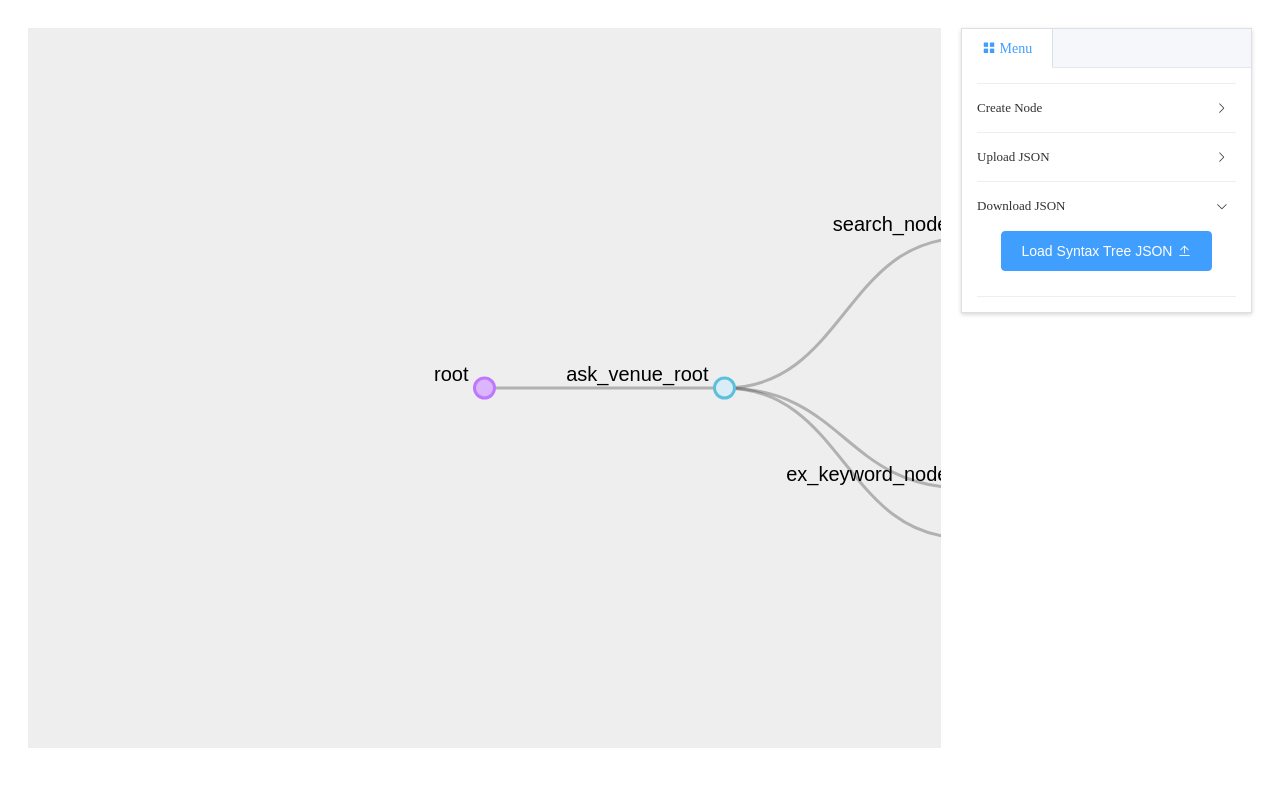
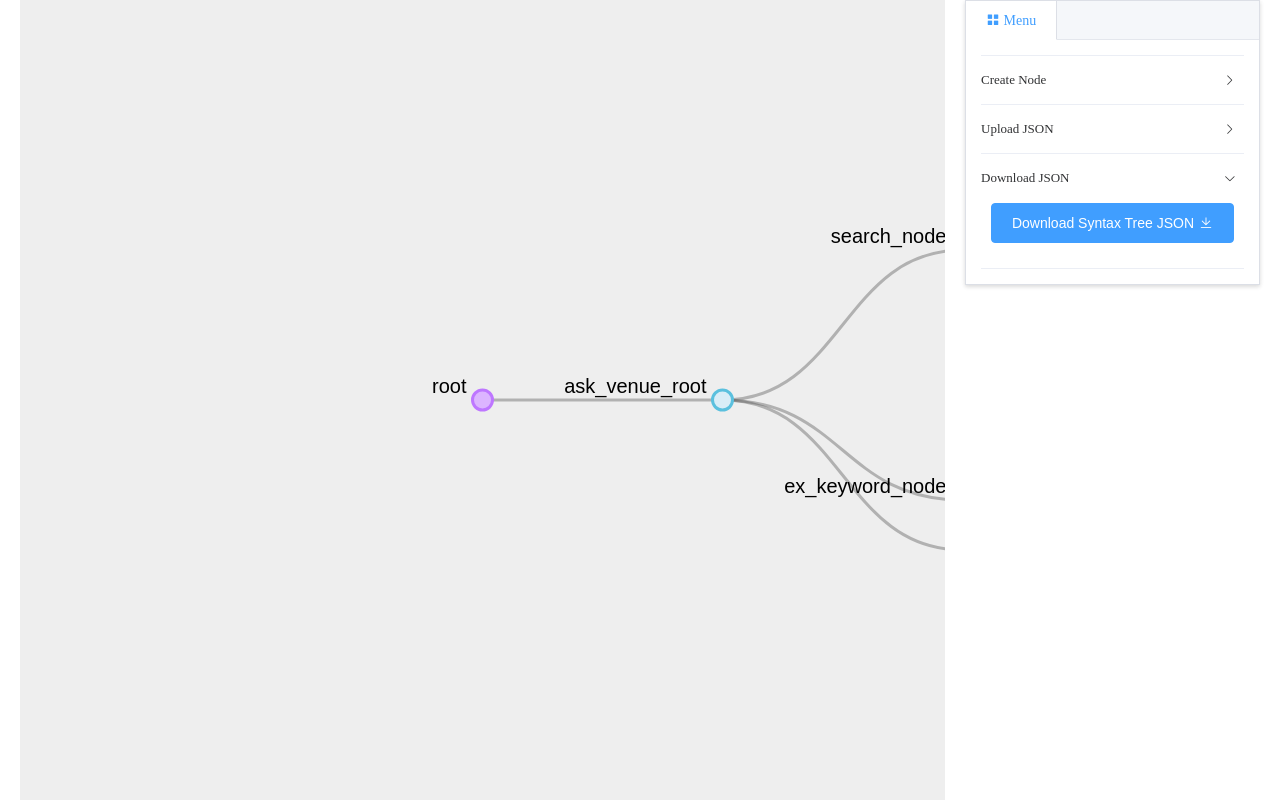
Before and after one commit to wzyjerry/interactive-syntax-tree, a Vue app: page /#/ in a window 1280 px wide. Built offline with nearby package versions, Linux system fonts and the light colour scheme.

Commit message:
修复部分显示bug

```diff
--- a/src/App.vue
+++ b/src/App.vue
@@ -1,5 +1,5 @@
 <template>
-  <div class="app">
+  <div id="app">
     <router-view/>
   </div>
 </template>
--- a/src/components/InteractiveSyntaxTree.vue
+++ b/src/components/InteractiveSyntaxTree.vue
@@ -5,7 +5,7 @@
         <!-- 左侧树图，占宽3/4 -->
         <el-col :span="18">
           <svg
-            height="90vh"
+            height="100vh"
             width="100%" />
         </el-col>
         <!-- 右侧控制面板，占宽1/4 -->
@@ -164,15 +164,14 @@
                         action="#"
                         multiple>
                         <i class="el-icon-upload"/>
-                        <div class="el-upload__text">将文件拖到此处，或<em>点击上传</em></div>
+                        <div class="el-upload__text">Drag and drop json files there, or <em>click</em> to upload</div>
                         <div
                           slot="tip"
-                          class="el-upload__tip">上传的文件会合并到根<el-button
+                          class="el-upload__tip">Tree will be merged to the root<el-button
                             style="margin-left: 10px;"
                             size="small"
                             type="success"
-                            @click="load">确认上传</el-button></div>
-
+                            @click="load">Load Syntax Tree JSON<i class="el-icon-upload2 el-icon--right"/></el-button></div>
                       </el-upload>
                     </el-col>
                   </el-row>
@@ -186,7 +185,7 @@
                     justify="center">
                     <el-button
                       type="primary"
-                      @click="load">Load Syntax Tree JSON<i class="el-icon-upload2 el-icon--right"/></el-button>
+                      @click="save">Download Syntax Tree JSON<i class="el-icon-download el-icon--right"/></el-button>
                   </el-row>
                 </el-collapse-item>
               </el-collapse>
@@ -1058,6 +1057,10 @@ circle
 .activeDrag
   .ghostCircle
     display: none
-.el-tag + .el-tag
-  margin-left: 10px
+#app
+  .el-main
+    padding: 0 20px
+*
+  margin:0;
+  padding:0;
 </style>
--- a/src/components/TagEditor.vue
+++ b/src/components/TagEditor.vue
@@ -25,11 +25,10 @@
   </el-row>
 </template>
 <style>
-  .el-tag + .el-tag {
-    margin-left: 10px;
+  .el-tag {
+    margin-right: 10px;
   }
   .button-new-tag {
-    margin-left: 10px;
     height: 32px;
     line-height: 30px;
     padding-top: 0;
@@ -37,7 +36,7 @@
   }
   .input-new-tag {
     width: 90px;
-    margin-left: 10px;
+    margin-right: 10px;
     vertical-align: bottom;
   }
 </style>
```
Also changed, not shown: 7 other files (tests, documents, lock files or other folders).
